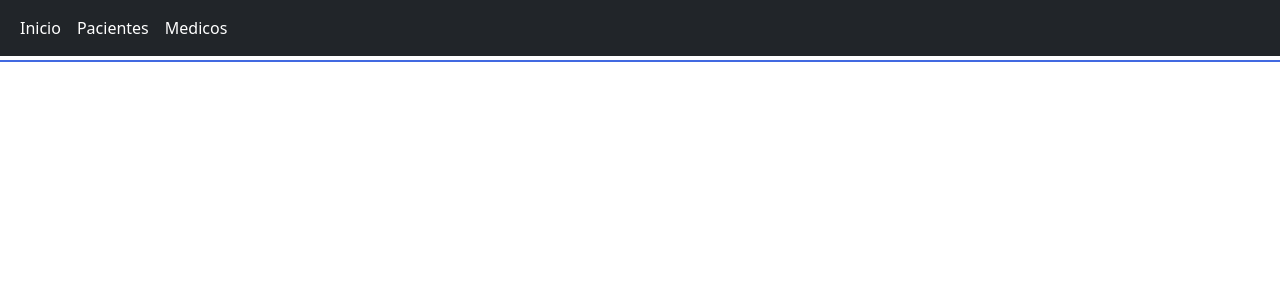
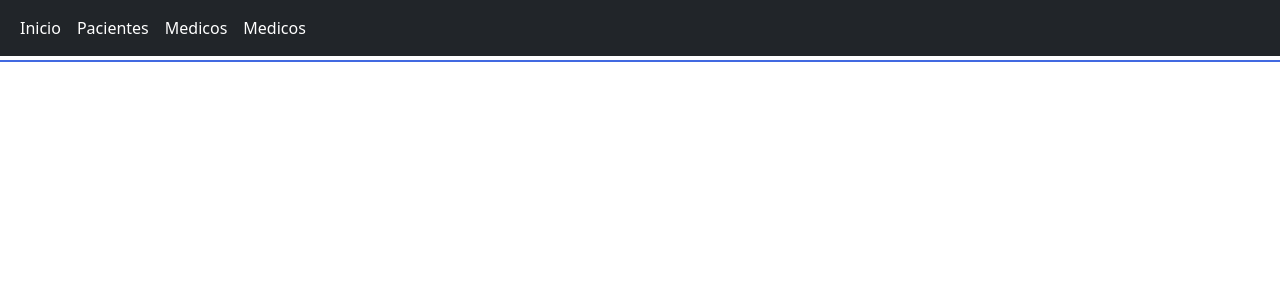
Before and after one commit to deividopscba/EntregaMVTFinal, a Django app: template BaseDeDatos/template/padre.html in a window 1280 px wide. Shown: the top 300 px of the page. Run offline with Django 4.2, Linux system fonts and the light colour scheme; the template is opened without the code that fills it, so the values that code supplies are empty; some libraries are stand-ins or nearby versions.

Commit message:
Prueba historiaclinica

```diff
--- a/BaseDeDatos/template/padre.html
+++ b/BaseDeDatos/template/padre.html
@@ -25,6 +25,9 @@
                         <li class="nav-item">
                             <a class="nav-link active" aria-current="page" href="/BaseDeDatos/medicos">Medicos</a>
                         </li>
+                        <li class="nav-item">
+                            <a class="nav-link active" aria-current="page" href="/BaseDeDatos/historiaclinica">Medicos</a>
+                        </li>
                     </ul>
                 </div>
             </div>
```
